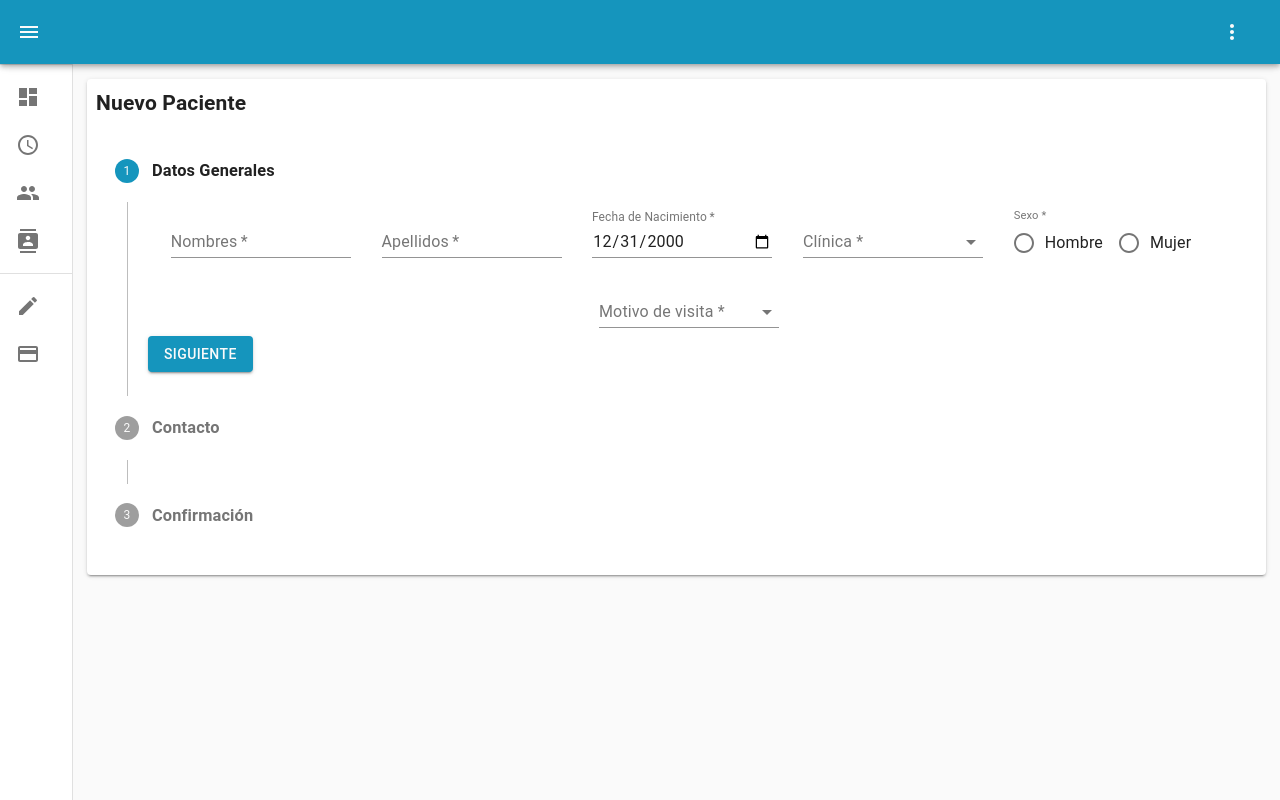
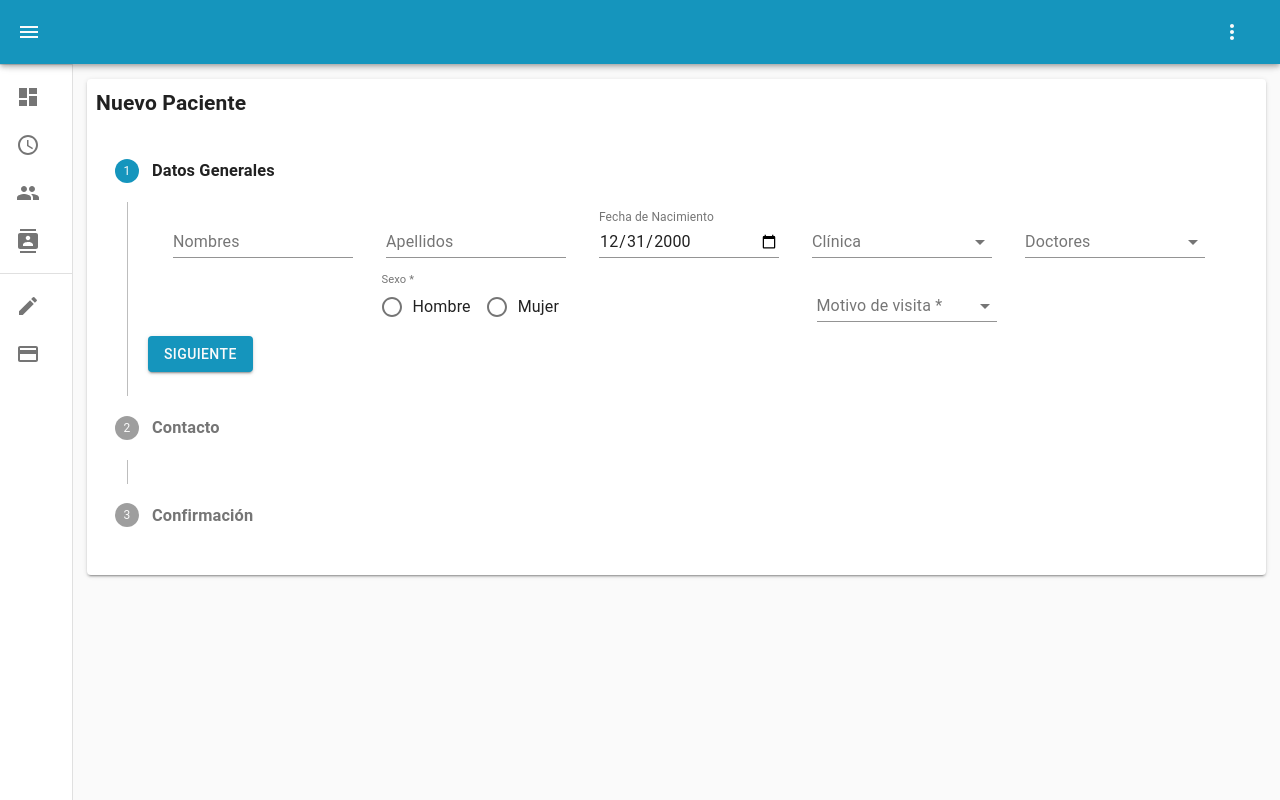
Before and after one commit to davidromero/edent-react, a React (Create React App) app: page /createpatient in a window 1280 px wide. Built offline with nearby package versions, Linux system fonts and the light colour scheme.

Commit message:
Added doctors name to patient form

```diff
--- a/src/components/forms/PatientForm.js
+++ b/src/components/forms/PatientForm.js
@@ -1,10 +1,11 @@
 import React, {useState, useEffect} from "react";
 import {
   RadioGroup, Radio, FormControlLabel, TextField, Button, FormLabel,
-  Select, Input, MenuItem, FormControl, InputLabel, Paper
+  Select, Input, MenuItem, FormControl, InputLabel, Paper, Checkbox, ListItemText
 } from "@material-ui/core";
 import {validateContactsForm, validateGeneralForm, confirmPatient} from "../../utils/validations";
 import "../styles/PagesStyle.css";
+import {doctor_names} from "../../utils/utils";
 
 const GeneralForm = (props) => {
   const {patient, handleChange, nextStep} = props;
@@ -24,18 +25,33 @@ const GeneralForm = (props) => {
     <div>
       <div className={"form-container"}>
         <TextField style={{margin: "8px", width: "180px"}} label="Nombres" type="text" name={"first_name"}
-                   required onChange={handleChange} value={patient.first_name || ""}/>
+                   onChange={handleChange} value={patient.first_name || ""}/>
         <TextField style={{margin: "8px", width: "180px"}} label="Apellidos" type="text" name={"last_name"}
-                   required onChange={handleChange} value={patient.last_name || ""}/>
+                   onChange={handleChange} value={patient.last_name || ""}/>
         <TextField style={{margin: "8px", width: "180px"}} label="Fecha de Nacimiento" name={"birthday"}
-                   type="date" required onChange={handleChange} value={patient.birthday || "2000-12-31"}/>
+                   type="date" onChange={handleChange} value={patient.birthday || "2000-12-31"}/>
         <FormControl style={{margin: "8px", width: "180px"}}>
-          <InputLabel id="location">Clínica *</InputLabel>
+          <InputLabel id="location">Clínica</InputLabel>
           <Select className={"selectEmpty"} name={"clinic_location"}
                   value={patient.clinic_location ? patient.clinic_location : ""}
                   onChange={handleChange} input={<Input name={"location"}/>}>
             <MenuItem value={"chiquimula"}>Chiquimula</MenuItem>
             <MenuItem value={"jocotan"}>Jocotán</MenuItem>
+          </Select>
+        </FormControl>
+        <FormControl className={"multi-container"} style={{margin: "8px", width: "180px"}}>
+          <InputLabel id="doctors">Doctores</InputLabel>
+          <Select className={"selectEmpty"} name={"doctor_names"} multiple
+            value={patient.doctor_names ? patient.doctor_names : ""}
+            onChange={handleChange}
+            input={<Input />}
+            renderValue={(selected) => selected.join(', ')}>
+            {doctor_names.map((name) => (
+              <MenuItem key={name} value={name}>
+                <Checkbox checked={patient.doctor_names.indexOf(name) > -1} />
+                <ListItemText primary={name} />
+              </MenuItem>
+            ))}
           </Select>
         </FormControl>
         <FormControl style={{margin: "8px"}}>
--- a/src/components/pages/NewPatient.js
+++ b/src/components/pages/NewPatient.js
@@ -22,7 +22,9 @@ const NewPatient = (props) => {
     axios.post('https://rwcmecc1l5.execute-api.us-east-1.amazonaws.com/api/patients',
       JSON.stringify(patient), {headers: {'Content-Type': 'application/json'}})
       .then((response) => {
-        //  TODO: go to new patient page
+        //TODO redirect to new patient
+        console.log(response.data);
+        // window.location.href = '/patients/';
       })
       .catch((error) => {
       });
@@ -31,6 +33,8 @@ const NewPatient = (props) => {
   const handleChange = (e) => {
     setPatient({...patient, [e.target.name]: e.target.value});
   };
+
+
 
   const renderSteps = (step, patient) => {
     switch (step) {
--- a/src/components/styles/PagesStyle.css
+++ b/src/components/styles/PagesStyle.css
@@ -35,6 +35,10 @@
   align-items: flex-start;
   flex-wrap: wrap;
   justify-content: space-evenly;
+}
+.multi-container {
+  width: 100%;
+  display: flex;
 }
 
 /*Simple Paper*/
--- a/src/components/widgets/Modals.js
+++ b/src/components/widgets/Modals.js
@@ -134,7 +134,7 @@ const CheckoutModal = (props) => {
       contentLabel="¿Estas seguro?">
       <h3>¿Cuánto desea en pagar en esta cuenta?</h3>
       <div className={"modal-container"} style={{marginBottom: "12px"}}>
-        <TextField id="payment-amount" label="Cantidad" variant="outlined" defaultValue={toBePayed}
+        <TextField id="payment-amount" label="Cantidad" variant="outlined" type="number" defaultValue={toBePayed}
                    onChange={(e) => {setPaymentAmount(e.target.value);}}/>
       </div>
 
--- a/src/utils/utils.js
+++ b/src/utils/utils.js
@@ -2,6 +2,7 @@ const patientTemplate = {
   "first_name": "",
   "last_name": "",
   "clinic_location": "",
+  "doctor_names": [],
   "birthday": "2000-12-31",
   "sex": "",
   "visit_reason": "",
@@ -9,6 +10,12 @@ const patientTemplate = {
   "email": "",
   "phone_number": ""
 };
+
+
+const doctor_names = [
+  'Dra. Hilda Peralta',
+  'Dra. Rocio Peralta',
+];
 
 const months = ['Ene', 'Feb', 'Mar', 'Abr', 'May', 'Jun', 'Jul', 'Ago', 'Sep', 'Oct', 'Nov', 'Dic'];
 
@@ -96,4 +103,4 @@ const isAppointmentDue = (date) =>{
   return (convertISO(new Date()) > convertISO(date));
 }
 
-export {dateTimeFormat, dateFormat, birthdayFormat, capitalize, patientTemplate, getTodayDate, appointmentFormat, validateNameAppointment, validateDescriptAppointment, getUidPatientfromDescriptionAppointment, isAppointmentDue};
+export {dateTimeFormat, dateFormat, birthdayFormat, capitalize, patientTemplate, doctor_names, getTodayDate, appointmentFormat, validateNameAppointment, validateDescriptAppointment, getUidPatientfromDescriptionAppointment, isAppointmentDue};
```
